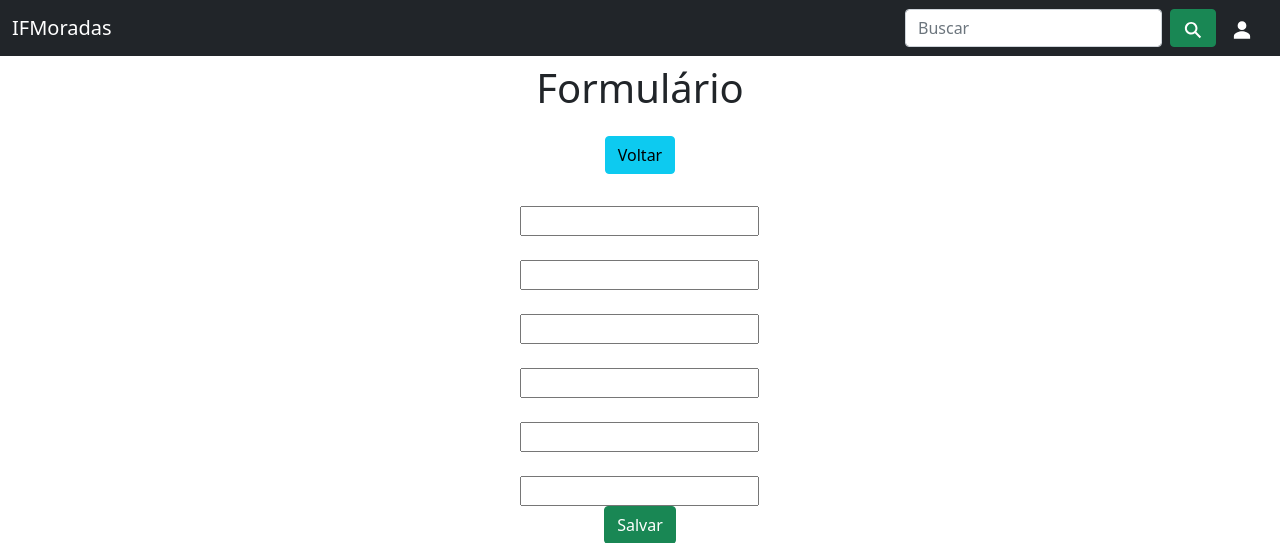
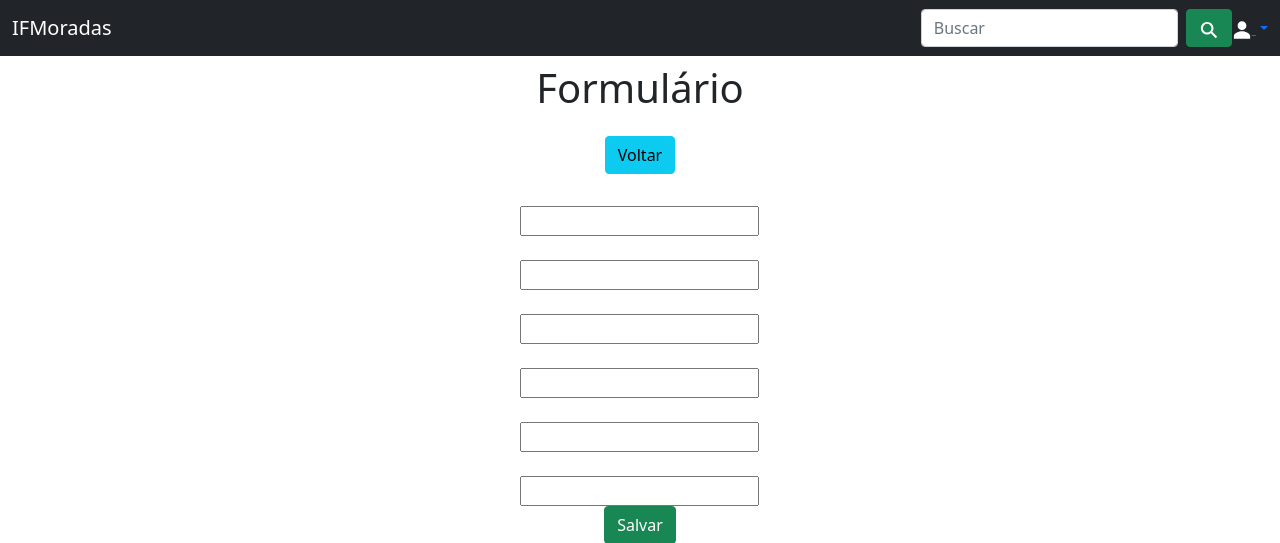
Before and after one commit to AnthonyLeier/ifmoradas, a Django app: page /novo/ in a window 1280 px wide. Shown: the top 543 px of the page. Run offline with Django 3.2, Linux system fonts and the light colour scheme.

Commit message:
Melhorias na Navbar

```diff
--- a/moradias/templates/_navbar.html
+++ b/moradias/templates/_navbar.html
@@ -21,7 +21,16 @@
 				<button class="btn btn-success" type="submit"><img src="{% static 'img/search.svg' %}" width="20px" /></button>
 			</form>
 			<div class="nav-item">
-				<a class="nav-link" href="#"><img src="{% static 'img/user.svg' %}" width="20px" /></a>
+				<div class="dropdown">
+					<a class="dropdown-toggle" type="button" id="dropdownMenuButton1" data-bs-toggle="dropdown" aria-expanded="false">
+						<img src="{% static 'img/user.svg' %}" width="20px" />
+					</a>
+					<ul class="dropdown-menu" aria-labelledby="dropdownMenuButton1">
+						<li><a class="dropdown-item" href="#">Action</a></li>
+						<li><a class="dropdown-item" href="#">Another action</a></li>
+						<li><a class="dropdown-item" href="#">Something else here</a></li>
+					</ul>
+				</div>
 			</div>
 		</div>
 	</div>
--- a/moradias/templates/index.html
+++ b/moradias/templates/index.html
@@ -1,5 +1,5 @@
 {% extends 'base.html' %} {% block conteudo %}
-<div class="container-fluid">
+<div class="container">
 	<div class="row row-cols-1 row-cols-md-3 g-4">
 		{% for imovel in moradias %}
 		<div class="col" onclick="location.href='/detalhes/{{imovel.id}}';">
```
